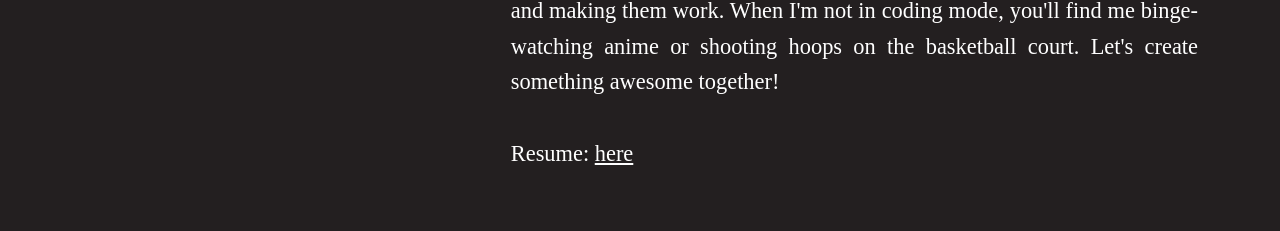
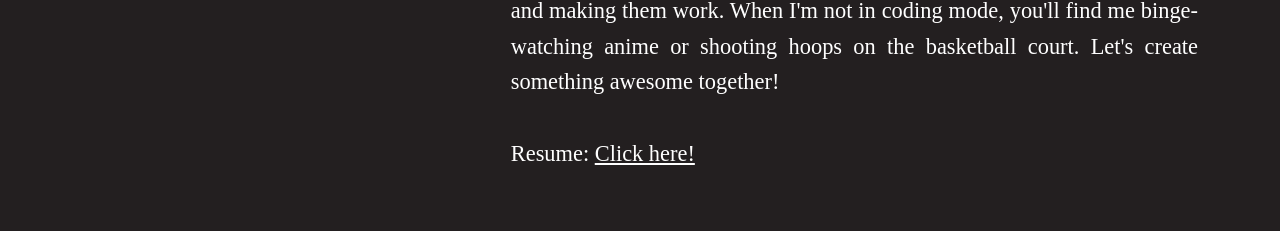
Before and after one commit to Rishabh3112002/my-personal-portfolio, a React (Vite) app: page / in a window 1280 px wide. Shown: the part 1351-1582 px from the top of the page. Built offline with nearby package versions, Linux system fonts and the light colour scheme; a web font is replaced by a local one.

Commit message:
updated the resume text

```diff
--- a/src/components/About/About.jsx
+++ b/src/components/About/About.jsx
@@ -23,7 +23,7 @@ function About() {
           undergrad, I'm all about diving into challenging projects and making
           them work. When I'm not in coding mode, you'll find me
           binge-watching anime or shooting hoops on the basketball court.
-          Let's create something awesome together!<br></br><br></br>Resume: <a className="resume" href="https://drive.google.com/file/d/1bXl0kmgfSEJnVREo_97W6ScKWJFs-jgD/view?usp=drive_link" target="_blank">here</a>
+          Let's create something awesome together!<br></br><br></br>Resume: <a className="resume" href="https://drive.google.com/file/d/1bXl0kmgfSEJnVREo_97W6ScKWJFs-jgD/view?usp=drive_link" target="_blank">Click here!</a>
         </p>
       </div>
     </div>
```
